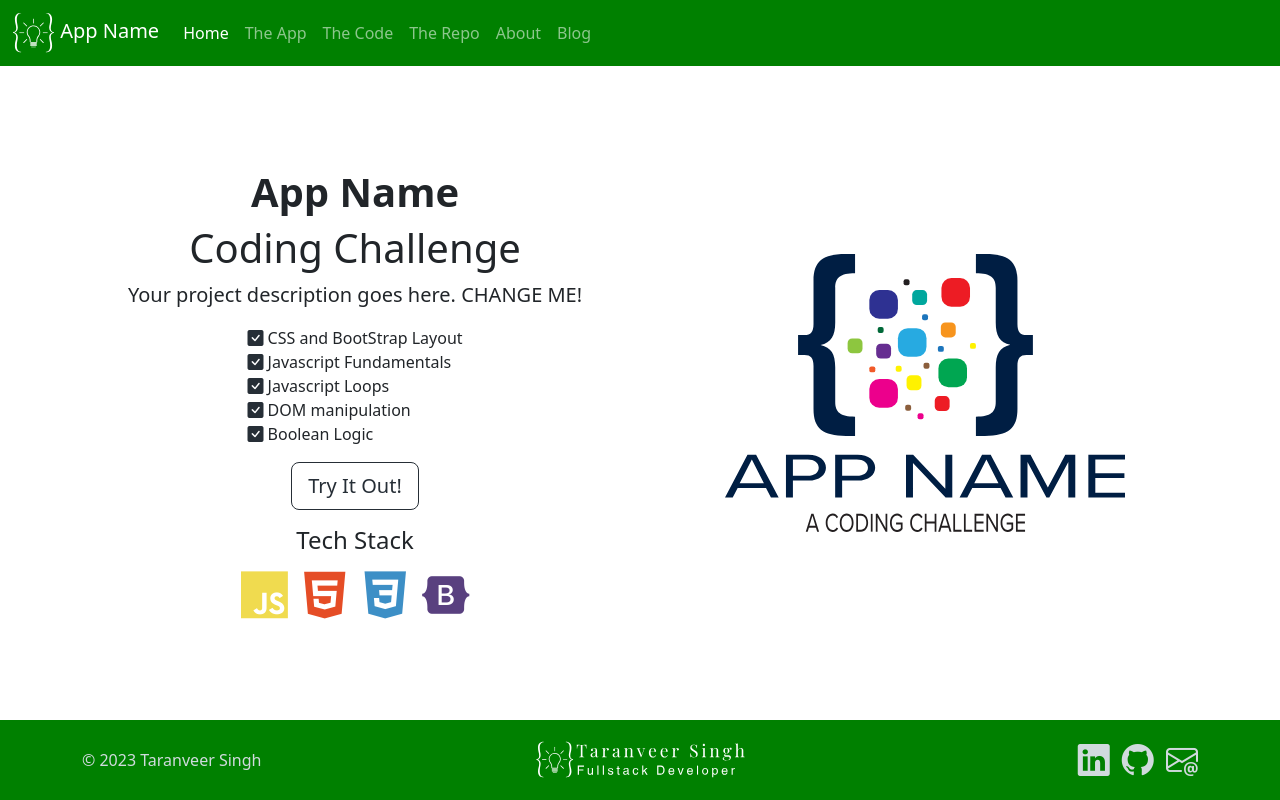
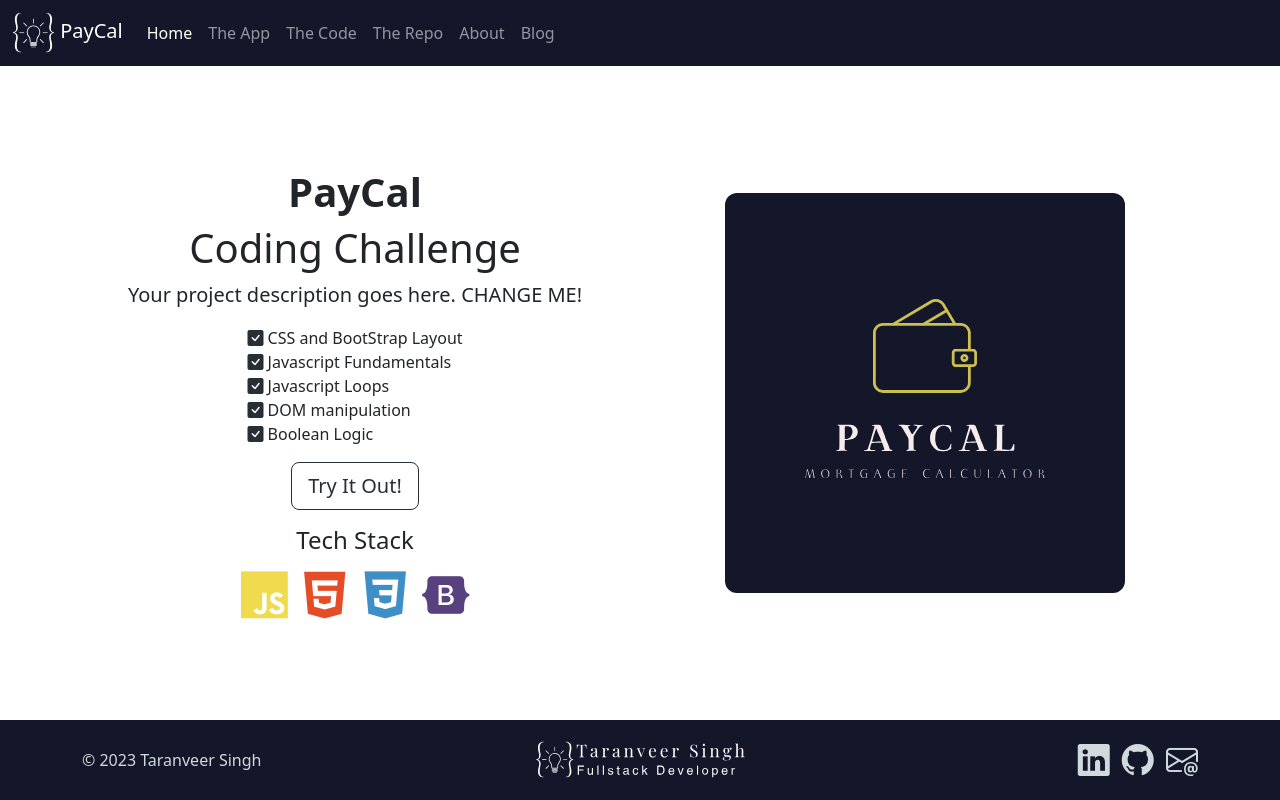
Before and after one commit to taranveersingh93/paycal, a plain HTML site: page index.html in a window 1280 px wide. Drawn offline with nearby package versions, Linux system fonts and the light colour scheme.

Commit message:
Setup initial app

```diff
--- a/css/site.css
+++ b/css/site.css
@@ -5,8 +5,8 @@
     --ts-dark-color: #1b1b1b;
     --ts-primary-color: hsl(210, 17%, 18%);
     --ts-secondary-color: hsl(210, 17%, 95%);
-    --ts-tertiary-color: hsl(120, 100%, 15%);
-    --ts-accent-color: hsl(120, 100%, 25%);
+    --ts-tertiary-color: #ccc14f;
+    --ts-accent-color: #14162a;
 }
 
 html,
--- a/index.html
+++ b/index.html
@@ -3,7 +3,7 @@
 	<head>
 		<meta charset="UTF-8" />
 		<meta name="viewport" content="width=device-width, initial-scale=1.0" />
-		<title>App Name: By Taranveer</title>
+		<title>PayCal: By Taranveer</title>
 		<link rel="icon" type="image/x-icon" href="/Logos/black icon.svg" />
 		<link
 			href="https://cdn.jsdelivr.net/npm/bootstrap@5.3.2/dist/css/bootstrap.min.css"
@@ -21,7 +21,7 @@
 			<div class="container-fluid">
 				<a class="navbar-brand" href="/index.html">
 					<img src="/Logos/white icon.svg" height="40" />
-					App Name
+					PayCal
 				</a>
 				<button
 					class="navbar-toggler"
@@ -47,7 +47,7 @@
 						</li>
 						<li class="nav-item">
 							<!-- change to real repo link -->
-							<a class="nav-link" target="_blank" href="#">The Repo</a>
+							<a class="nav-link" target="_blank" href="https://github.com/taranveersingh93/paycal">The Repo</a>
 						</li>
 						<li class="nav-item">
 							<a class="nav-link" target="_blank" href="https://stirring-medovik-226616.netlify.app/">About</a>
@@ -64,10 +64,10 @@
 		<main class="container py-5">
 			<div class="row row-cols-1 row-cols-md-2 align-items-center h-100">
 				<div class="col order-md-last text-center">
-					<img src="/img/APPNAMELogo.svg" class="img-fluid app-logo" />
+					<img src="/img/paycal.svg" class="img-fluid app-logo" />
 				</div>
 				<div class="col text-center">
-					<h1 class="display-6 fw-bold mt-3">App Name</h1>
+					<h1 class="display-6 fw-bold mt-3">PayCal</h1>
 					<h2 class="display-6">Coding Challenge</h2>
 					<div class="lead mb-3">Your project description goes here. CHANGE ME!</div>
 
```
Also changed, not shown: app.html (+3 -3 lines), code.html (+4 -4 lines), img/paycal.svg (added).
